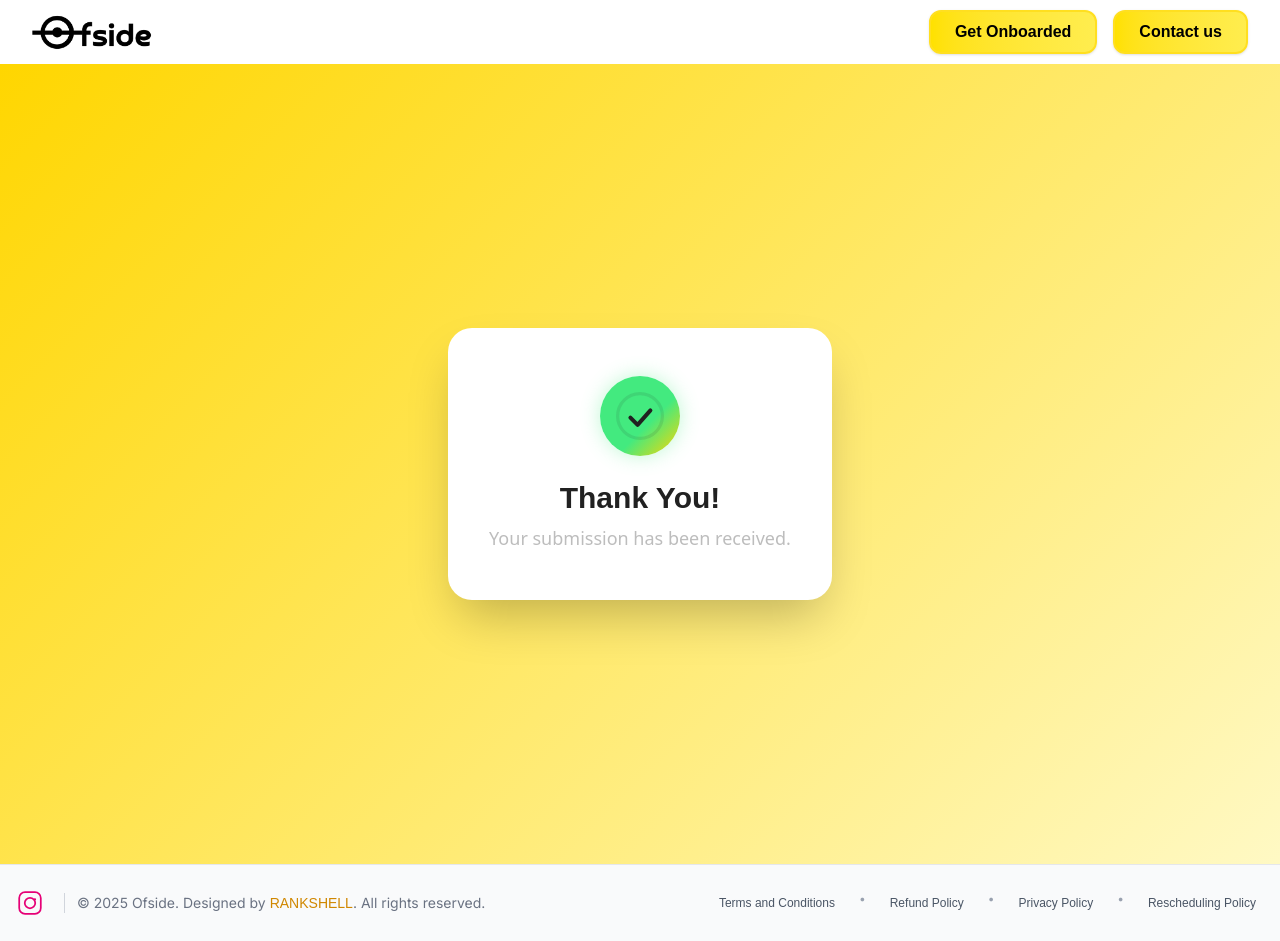
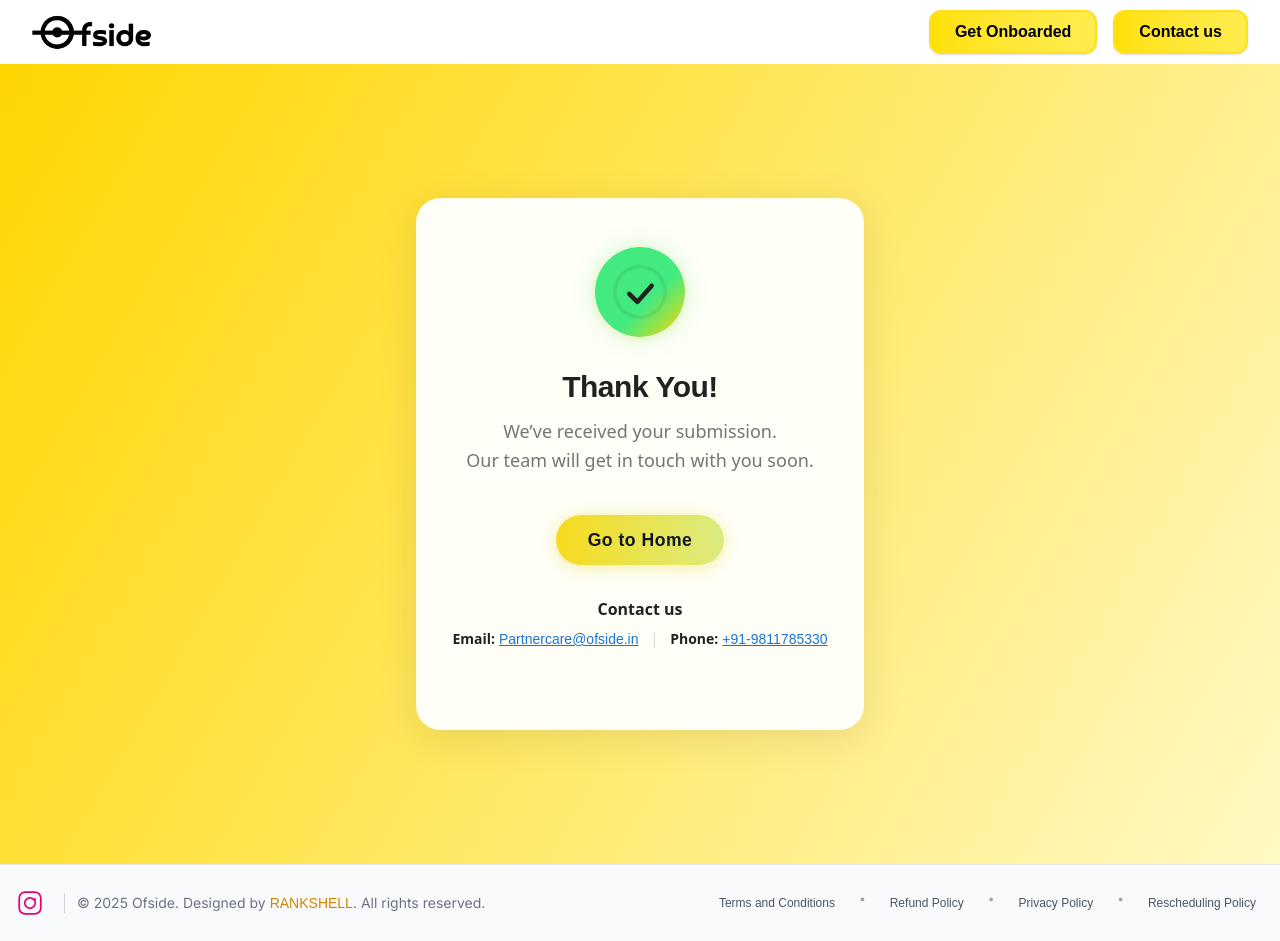
Before and after one commit to rankshell-tech/ofside-onboarding, a Next.js app: page /thank-you in a window 1280 px wide. Built offline with nearby package versions, Linux system fonts and the light colour scheme.

Commit message:
made thank you better

```diff
--- a/src/app/thank-you/page.tsx
+++ b/src/app/thank-you/page.tsx
@@ -1,36 +1,45 @@
 "use client";
 import React from "react";
+import Link from "next/link";
 
-// Brand colors: yellow, grey, black
+// Brand colors
 const BRAND_GRADIENT_FROM = "#FFD600"; // yellow
 const BRAND_GRADIENT_TO = "#FFF9C4";   // light yellow
 const BRAND_PRIMARY = "#212121";       // black
-const BRAND_ACCENT = "#BDBDBD";        // grey
+const BRAND_ACCENT = "#757575";        // darker grey for better contrast
+const BRAND_CARD_BG = "#fffef7";       // subtle off-white for card
 
 export default function ThankYouPage() {
     return (
         <div
             className="min-h-screen flex flex-col justify-center items-center font-sans px-4"
             style={{
-                background: `linear-gradient(135deg, ${BRAND_GRADIENT_FROM}, ${BRAND_GRADIENT_TO})`,
+                background: `linear-gradient(120deg, ${BRAND_GRADIENT_FROM} 0%, ${BRAND_GRADIENT_TO} 100%)`,
             }}
         >
-            <div className="bg-white px-6 py-10 sm:px-8 sm:py-12 rounded-3xl shadow-2xl text-center w-full max-w-xs sm:max-w-sm">
+            <div
+                className="px-8 py-12 rounded-3xl shadow-2xl text-center w-full max-w-md"
+                style={{
+                    background: BRAND_CARD_BG,
+                    border: "1px solid #fffde7",
+                    boxShadow: "0 8px 40px 0 rgba(33,33,33,0.10)",
+                }}
+            >
                 <div
-                    className="mx-auto mb-6 flex items-center justify-center"
+                    className="mx-auto mb-8 flex items-center justify-center"
                     style={{
-                        width: 80,
-                        height: 80,
+                        width: 90,
+                        height: 90,
                         borderRadius: "50%",
-                        background: "linear-gradient(135deg, #43EA7F 60%, #FFD600 100%)", // green to yellow
-                        boxShadow: `0 0 20px #43EA7F55`,
+                        background: "linear-gradient(135deg, #43EA7F 60%, #FFD600 100%)",
+                        boxShadow: `0 0 24px #43EA7F44, 0 2px 8px #FFD60033`,
                         animation: "pop 0.6s cubic-bezier(.68,-0.55,.27,1.55)"
                     }}
                 >
                     {/* Animated checkmark SVG */}
                     <svg
-                        width="48"
-                        height="48"
+                        width="54"
+                        height="54"
                         viewBox="0 0 60 60"
                         fill="none"
                         xmlns="http://www.w3.org/2000/svg"
@@ -42,7 +51,7 @@ export default function ThankYouPage() {
                             stroke={BRAND_PRIMARY}
                             strokeWidth="4"
                             fill="none"
-                            opacity="0.1"
+                            opacity="0.08"
                         />
                         <polyline
                             points="18,32 27,41 43,23"
@@ -60,14 +69,67 @@ export default function ThankYouPage() {
                     </svg>
                 </div>
                 <h1
-                    className="text-2xl sm:text-3xl font-bold mb-2"
-                    style={{ color: BRAND_PRIMARY }}
+                    className="text-3xl font-extrabold mb-3"
+                    style={{ color: BRAND_PRIMARY, letterSpacing: "-0.5px" }}
                 >
                     Thank You!
                 </h1>
-                <p className="text-base sm:text-lg" style={{ color: BRAND_ACCENT }}>
-                    Your submission has been received.
+                <p
+                    className="text-lg mb-8"
+                    style={{ color: BRAND_ACCENT, lineHeight: 1.6 }}
+                >
+                    We’ve received your submission.<br />
+                    Our team will get in touch with you soon.
                 </p>
+                <Link
+                    href="/"
+                    className="inline-block mt-2 mb-8 px-8 py-3 rounded-full font-semibold text-gray-900 shadow-md hover:scale-105 transition-transform focus:outline-none focus:ring-4 focus:ring-yellow-200"
+                    style={{
+                        background: "linear-gradient(90deg, #FFD600 0%, #C8F7C5 100%)",
+                        boxShadow: "0 2px 16px #FFD60055, 0 4px 24px #C8F7C533",
+                        fontSize: "1.1rem",
+                        letterSpacing: "0.5px",
+                        backgroundSize: "200% 200%",
+                        animation: "gradientMove 2.5s ease-in-out infinite"
+                    }}
+                >
+                    Go to Home
+                </Link>
+                <style>
+                    {`
+                        @keyframes gradientMove {
+                            0% { background-position: 0% 50%; }
+                            50% { background-position: 100% 50%; }
+                            100% { background-position: 0% 50%; }
+                        }
+                    `}
+                </style>
+                <div className="mb-2 text-base font-semibold" style={{ color: BRAND_PRIMARY }}>
+                    Contact us
+                </div>
+                <div className="flex items-center justify-center mb-8 text-sm text-gray-700">
+                    <span className="flex items-center gap-1">
+                        <span className="font-semibold" style={{ color: BRAND_PRIMARY }}>Email:</span>
+                        <a
+                            href="mailto:Partnercare@ofside.in"
+                            className="underline"
+                            style={{ color: "#1976d2" }}
+                        >
+                            Partnercare@ofside.in
+                        </a>
+                    </span>
+                    <span className="mx-3 text-gray-300">|</span>
+                    <span className="flex items-center gap-1">
+                        <span className="font-semibold" style={{ color: BRAND_PRIMARY }}>Phone:</span>
+                        <a
+                            href="tel:+919811785330"
+                            className="underline"
+                            style={{ color: "#1976d2" }}
+                        >
+                            +91-9811785330
+                        </a>
+                    </span>
+                </div>
                 <style>
                     {`
                         @keyframes pop {
```
